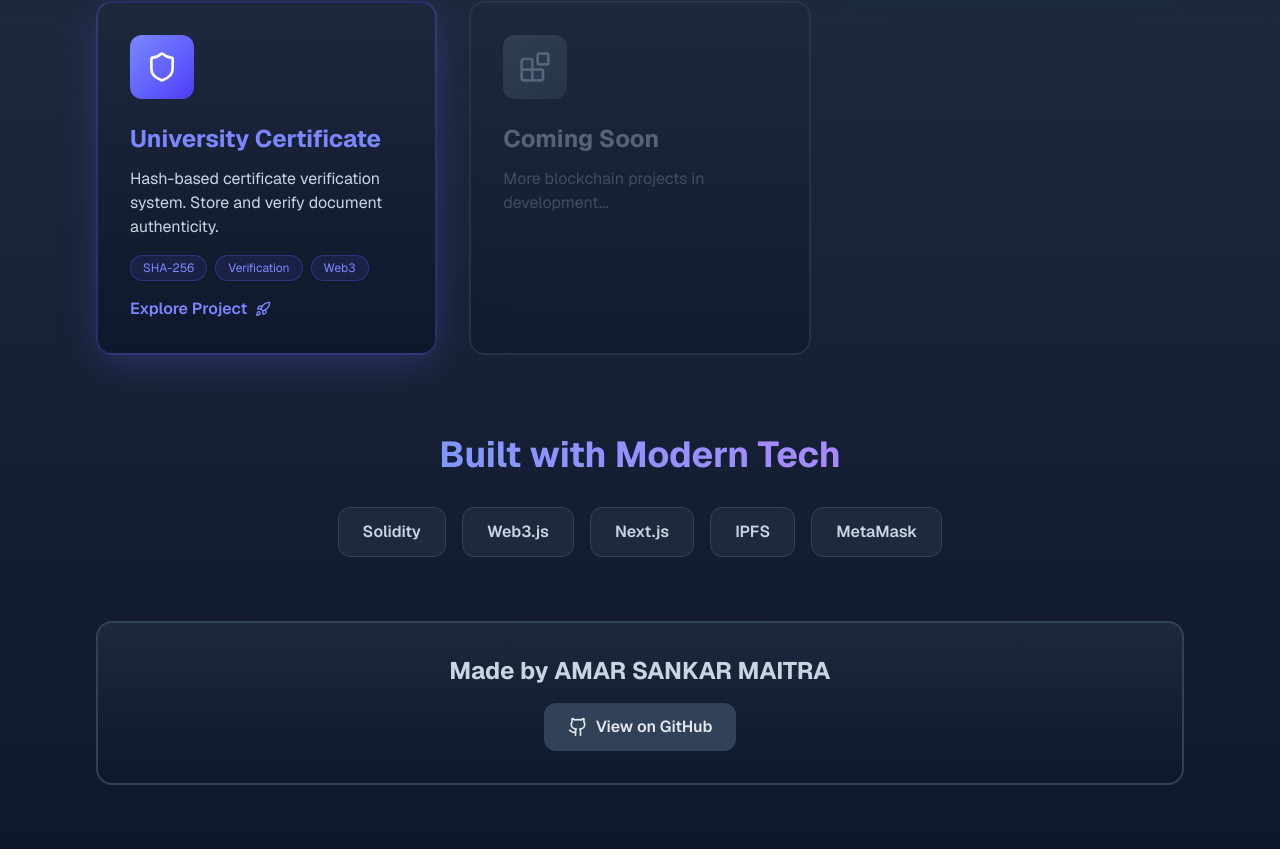
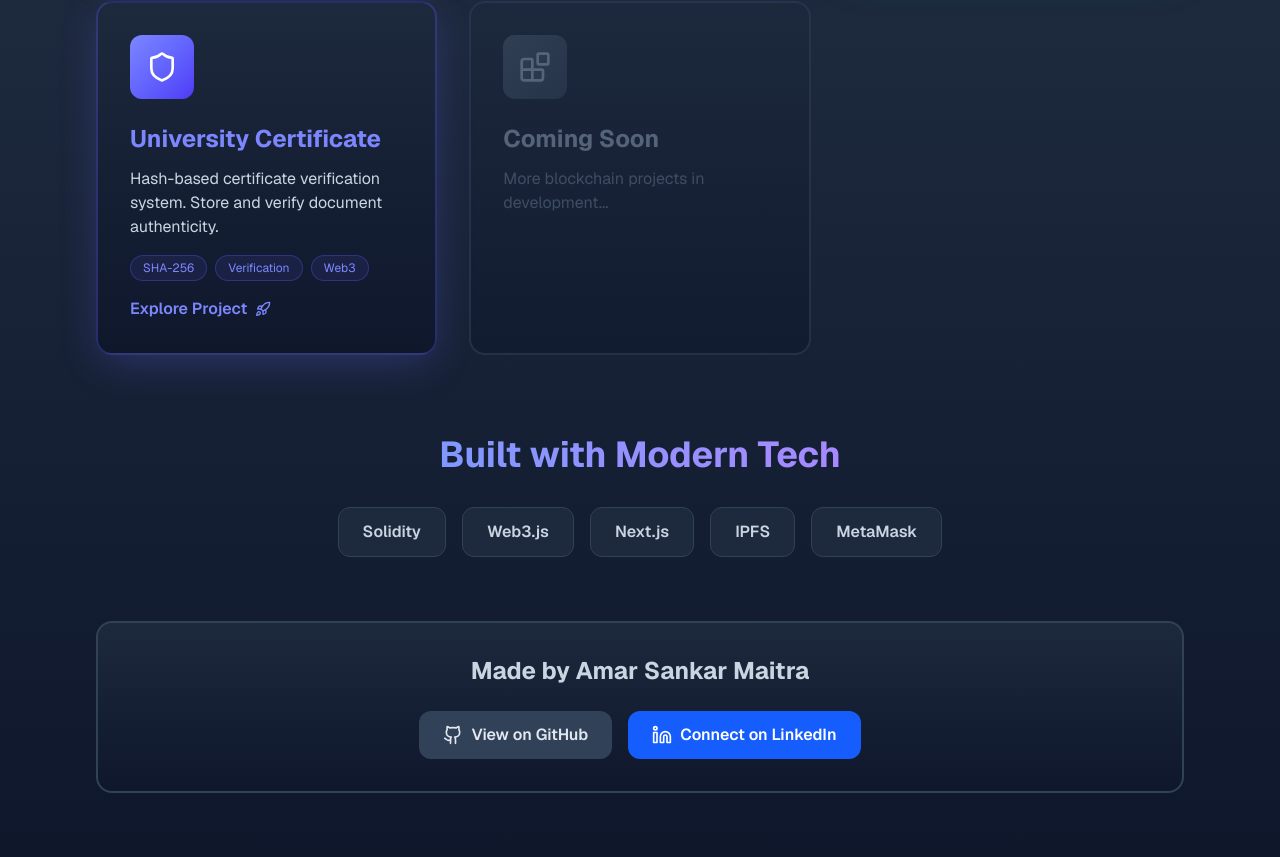
Before and after one commit to omegaopinmthechat/blockchain_projects, a Next.js app in the folder confcert/frontend/: page / in a window 1280 px wide. Shown: the part 811-1668 px from the top of the page. Built offline with nearby package versions, Linux system fonts and the light colour scheme.

Commit message:
added linkedin

```diff
--- a/confcert/frontend/src/app/page.js
+++ b/confcert/frontend/src/app/page.js
@@ -1,6 +1,6 @@
 "use client";
 import Link from "next/link";
-import { Blocks, Award, Rocket, Vote, Heart, Shield, Github, BookOpen } from "lucide-react";
+import { Blocks, Award, Rocket, Vote, Heart, Shield, Github, BookOpen, Linkedin } from "lucide-react";
 
 export default function Home() {
   return (
@@ -212,9 +212,10 @@ export default function Home() {
         {/* Footer */}
         <div className="mt-16 text-center">
           <div className="bg-gradient-to-b from-slate-800 to-slate-900 border-2 border-slate-700 rounded-2xl p-8">
-            <p className="text-2xl font-bold text-slate-300 mb-4">
-              Made by AMAR SANKAR MAITRA
+            <p className="text-2xl font-bold text-slate-300 mb-6">
+              Made by Amar Sankar Maitra
             </p>
+            <div className="flex flex-wrap justify-center gap-4">
               <a
                 href="https://github.com/omegaopinmthechat/blockchain_projects"
                 target="_blank"
@@ -224,6 +225,16 @@ export default function Home() {
                 <Github className="w-5 h-5" />
                 View on GitHub
               </a>
+              <a
+                href="https://www.linkedin.com/in/amarsankarmaitra"
+                target="_blank"
+                rel="noopener noreferrer"
+                className="inline-flex items-center justify-center gap-2 px-6 py-3 bg-blue-600 hover:bg-blue-700 text-white rounded-xl font-semibold transition-all duration-300 hover:scale-105"
+              >
+                <Linkedin className="w-5 h-5" />
+                Connect on LinkedIn
+              </a>
+            </div>
           </div>
         </div>
       </div>
```
Lines whose indentation alone changed are shown as unchanged.
